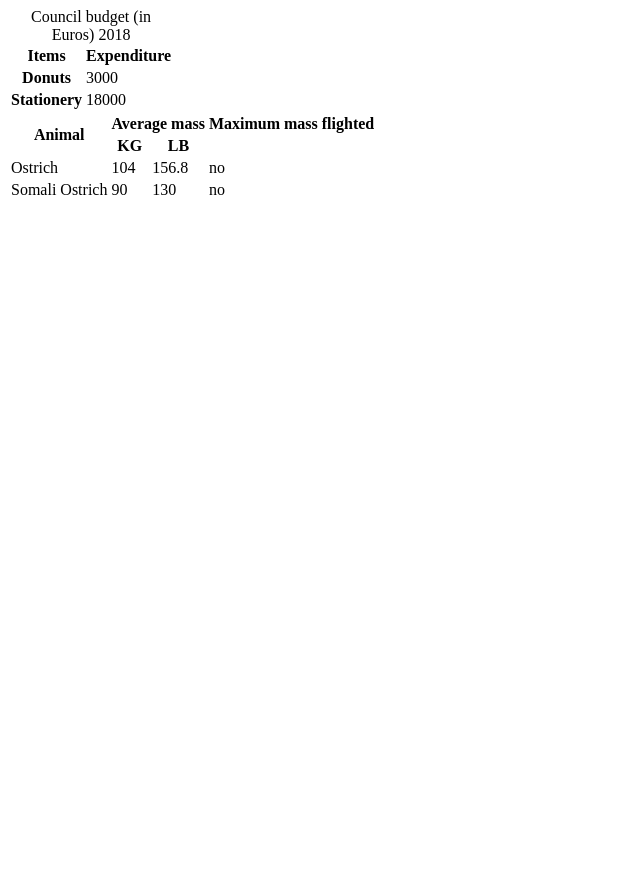
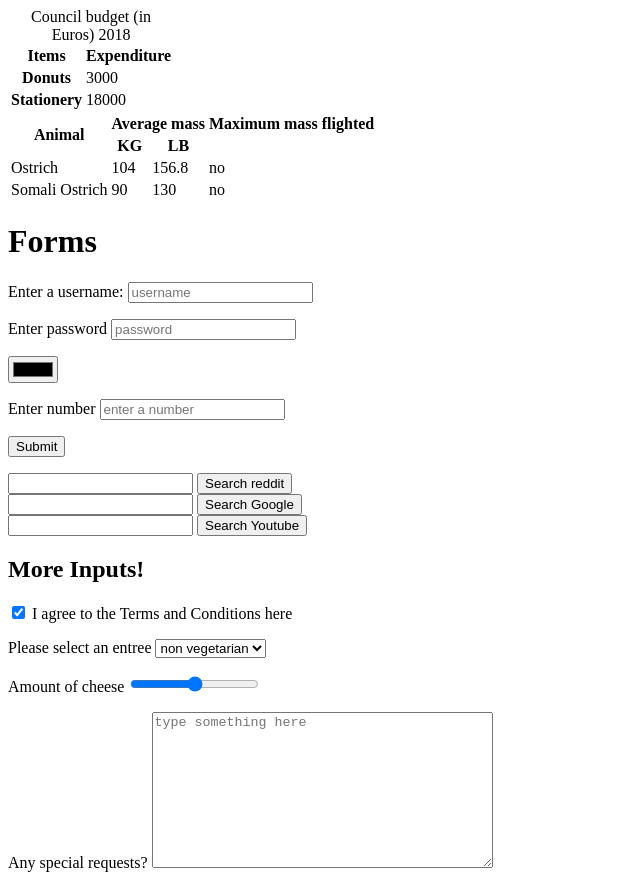
Before and after one commit to kuljotSB/kuljotgitiitb, a plain HTML site: page bootcamp.html in a window 1280 px wide. Shown: the whole page, without its empty margins (0-640 px from the left). Before the commit the page ends 800 px from the top, so only its background shows below. Drawn offline with Linux system fonts and the light colour scheme.

Commit message:
made new changes

```diff
--- a/bootcamp.html
+++ b/bootcamp.html
@@ -48,5 +48,71 @@
                 </tr>
             </tbody>
         </table>
+        <h1>Forms</h1>
+        <form action="/tacos">
+            <p>
+            <label for ="username">Enter a username:</label>
+            <input type="text" placeholder="username" id="username">
+            </p>
+
+            <p>
+            <label for ="password">Enter password</label>
+            <input type="password" placeholder="password" id="password">
+            </p>
+
+            <p>
+            <input type = "color" id="color">
+            </p>
+
+            <p>
+            <label for = "number">Enter number</label>
+            <input type="number" placeholder="enter a number" id="number">
+            </p>
+
+            <p>
+                <button>Submit</button>
+            </p>
+
+            <form action = "https://www.reddit.com/search">
+                <input type="text" name="q">
+                <button>Search reddit</button>
+            </form>
+
+            <form action = "https://www.google.com/search">
+                <input type="text" name="q">
+                <button>Search Google</button>
+            </form>
+
+            <form action = "https://www.youtube.com/results">
+                <input type = "text" name="search_query">
+                <button>Search Youtube</button>
+            </form>
+
+            <h2>More Inputs!</h2>
+            <form action = "/birds">
+                <input type = "checkbox" name="agree_tos" id="agree" checked>
+                <label for ="agree">I agree to the Terms and Conditions here</label>
+            </form>
+
+            <p>
+                <label for="meal">Please select an entree</label>
+                <select name ="meal" id="meal">
+                    <option value = "non-veg" selected>non vegetarian</option>
+                    <option value="veg">Vegetarian</option>
+                </select>
+            </p>
+
+            <p>
+                <label for="cheese">Amount of cheese</label>
+                <input type="range" id="cheese" min="1" max="100" name="cheese_level">
+            </p>
+
+            <p>
+                <label for = "requests">Any special requests?</label>
+                <textarea id="requests" rows="10" cols="40" name="Requests?" placeholder="type something here"></textarea>
+            </p>
+
+
+        </form>
     </body>
 </head>
```
